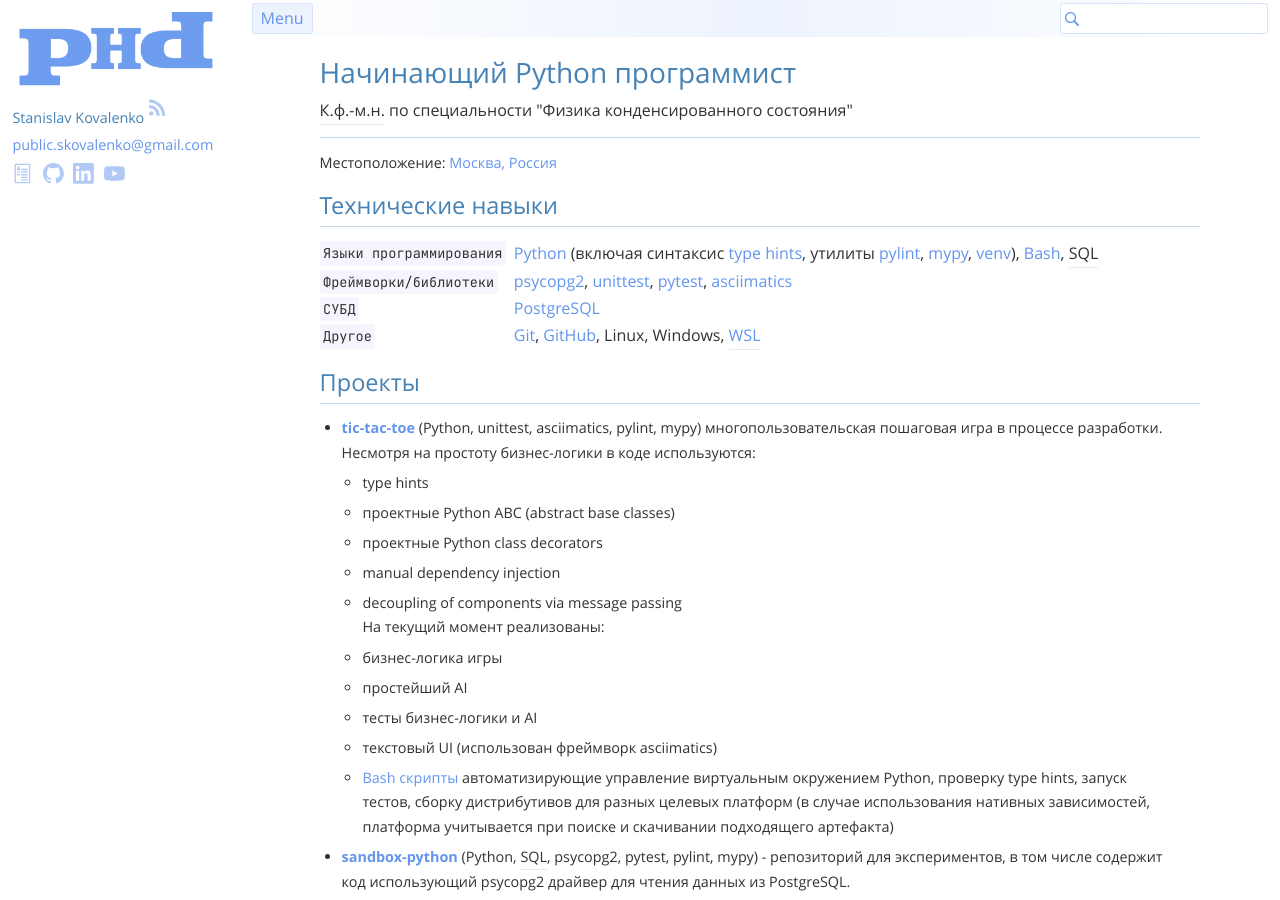
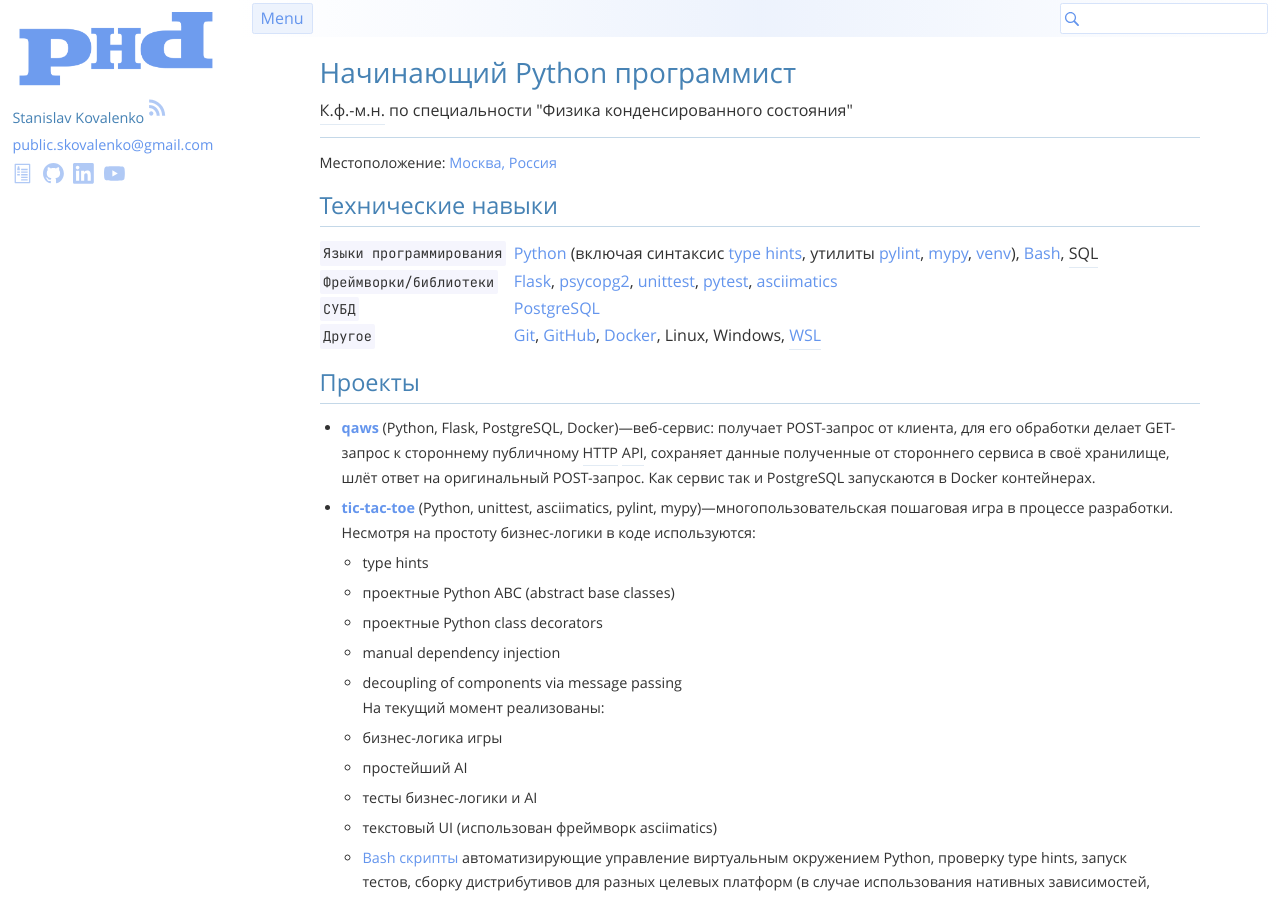
Before and after one commit to Yo1k/yo1k.github.io, a Jekyll site: the page built from resume.md, in a window 1280 px wide and 900 px high. Built offline with Jekyll 4.4.1, drawn with Linux system fonts in a browser that asks for light colours; some of the changed text lies outside the part shown.

Commit message:
Update `resume.md`

```diff
--- a/_includes/common-links-abbreviations.md
+++ b/_includes/common-links-abbreviations.md
@@ -169,3 +169,5 @@
 {:data-title="JavaScript Object Notation"}
 *[PEP]:
 {:data-title="Python Enhancement Proposal"}
+*[PhD]:
+{:data-title="Doctor of Philosophy"}
--- a/resume.md
+++ b/resume.md
@@ -66,6 +66,7 @@ custom_description: Junior Python software engineer, PhD in Condensed Matter Phy
     <tr class="resume-table-no-background">
       <td><code>Фреймворки/библиотеки</code></td>
       <td>
+        <a href="https://flask.palletsprojects.com/">Flask</a>,
         <a href="https://www.psycopg.org/docs/index.html">psycopg2</a>,
         <a href="https://docs.python.org/3.9/library/unittest.html?highlight=unittest#module-unittest">unittest</a>,
         <a href="https://docs.pytest.org">pytest</a>,
@@ -83,6 +84,7 @@ custom_description: Junior Python software engineer, PhD in Condensed Matter Phy
       <td>
         <a href="https://git-scm.com/">Git</a>,
         <a href="https://github.com/Yo1k">GitHub</a>,
+        <a href="https://www.docker.com/">Docker</a>,
         Linux, Windows,
         <span markdown="1">[WSL]</span>
       </td>
@@ -95,8 +97,13 @@ custom_description: Junior Python software engineer, PhD in Condensed Matter Phy
 ---
 
 <div class="resume-experience" markdown="1">
+* **[qaws](https://github.com/Yo1k/qaws-app)**
+  (Python, Flask, PostgreSQL, Docker)&mdash;веб-сервис: получает POST-запрос от клиента,
+  для его обработки делает GET-запрос к стороннему публичному HTTP API, сохраняет данные полученные
+  от стороннего сервиса в своё хранилище, шлёт ответ на оригинальный POST-запрос. Как сервис так
+  и PostgreSQL запускаются в Docker контейнерах.
 * **[tic-tac-toe](https://github.com/Yo1k/tic-tac-toe)**
-  (Python, unittest, asciimatics, pylint, mypy) многопользовательская пошаговая игра в процессе разработки.
+  (Python, unittest, asciimatics, pylint, mypy)&mdash;многопользовательская пошаговая игра в процессе разработки.
   Несмотря на простоту бизнес-логики в коде используются:
   * type hints
   * проектные Python ABC (abstract base classes)
@@ -113,7 +120,7 @@ custom_description: Junior Python software engineer, PhD in Condensed Matter Phy
   дистрибутивов для разных целевых платформ (в случае использования нативных зависимостей, платформа
   учитывается при поиске и скачивании подходящего артефакта)
 * **[sandbox-python](https://github.com/Yo1k/sandbox-python)**
-  (Python, SQL, psycopg2, pytest, pylint, mypy) - репозиторий для экспериментов, в том числе содержит
+  (Python, PostgreSQL, psycopg2, pytest, pylint, mypy)&mdash;репозиторий для экспериментов, в том числе содержит
   код использующий psycopg2 драйвер для чтения данных из PostgreSQL.
 </div>
 
```
Also changed, not shown: index.md (+1 -1 lines), assets/img/favicon.png.
